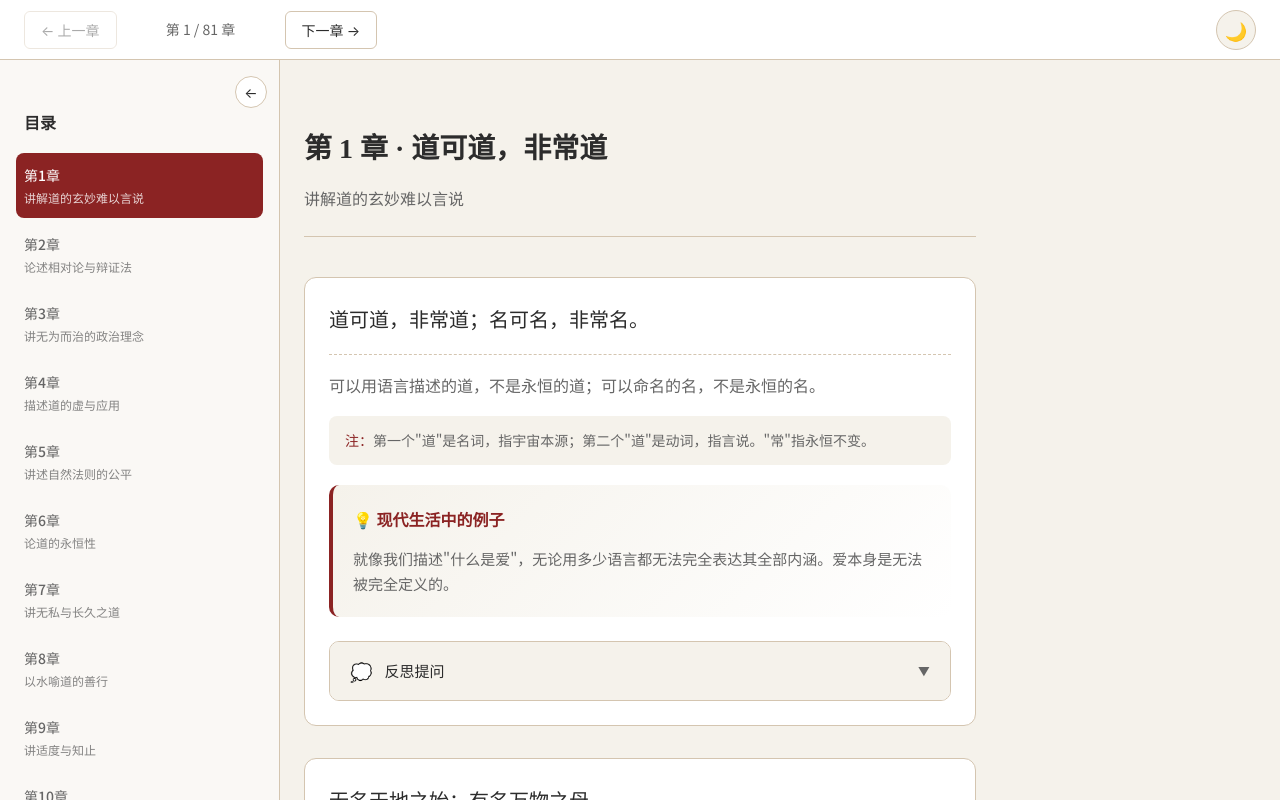
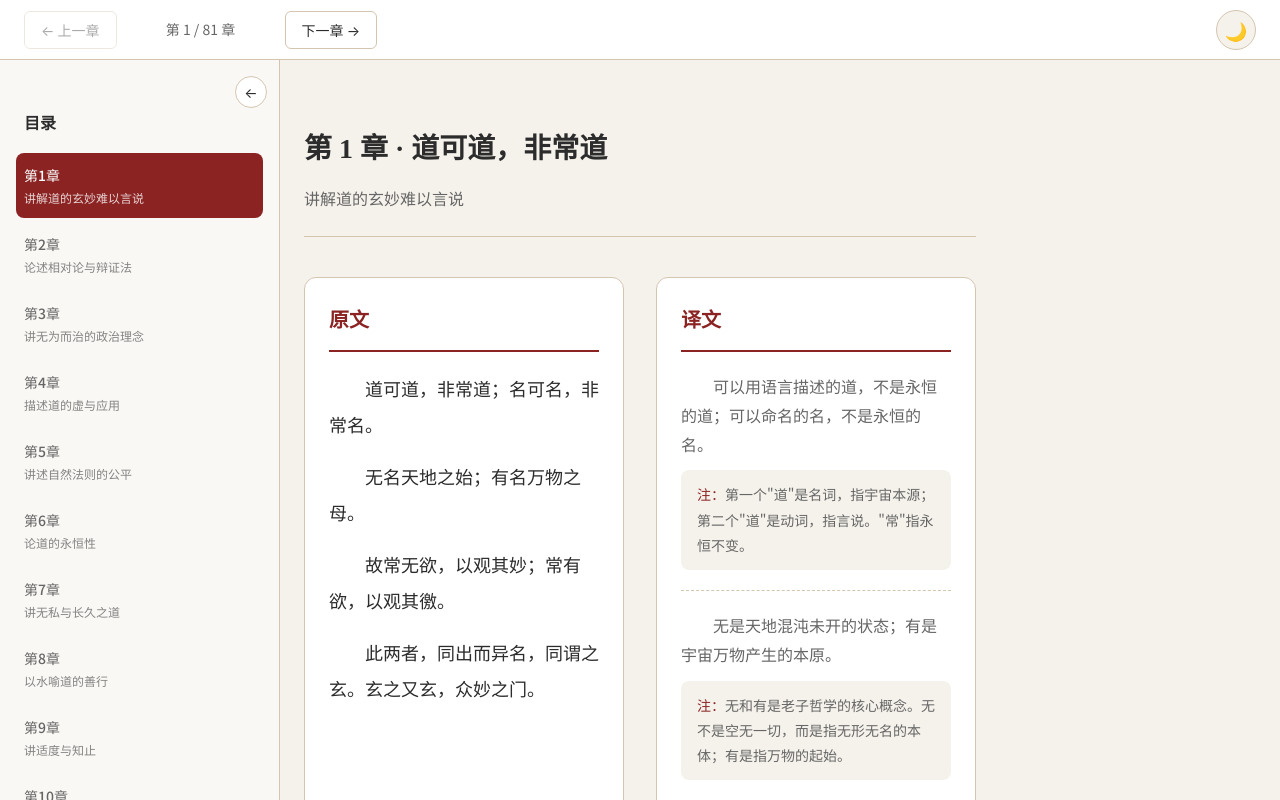
Before and after one commit to west-tboy/Tao-Te-Ching, a React (Vite) app: page / in a window 1280 px wide. Both pictures are taken after a click on the button "开始阅读". Shown: the top 800 px of the page. Built offline with nearby package versions, Linux system fonts and the light colour scheme; the HTML template or start-up script is replaced by a standard one.

Commit message:
refactor: split chapter content into original and translation columns

```diff
--- a/src/components/ChapterContent.css
+++ b/src/components/ChapterContent.css
@@ -1,6 +1,4 @@
 .chapter-content {
-  max-width: 800px;
-  margin: 0 auto;
   padding: 32px;
 }
 
@@ -24,30 +22,63 @@
   line-height: 1.6;
 }
 
-.section-block {
+/* 左右两栏布局 */
+.chapter-layout {
+  display: grid;
+  grid-template-columns: 1fr 1fr;
+  gap: 32px;
+  margin-bottom: 40px;
+}
+
+.chapter-original-section,
+.chapter-translation-section {
   background: var(--card-bg);
   border-radius: 12px;
   padding: 24px;
-  margin-bottom: 32px;
   border: 1px solid var(--border);
-  transition: all 0.3s ease;
 }
 
-.section-original {
+.section-type-title {
+  font-size: 20px;
+  font-weight: 600;
+  color: var(--accent);
   font-family: 'Noto Serif SC', serif;
-  font-size: 20px;
+  margin-bottom: 20px;
+  padding-bottom: 12px;
+  border-bottom: 2px solid var(--accent);
+}
+
+.original-content {
+  font-family: 'Noto Serif SC', serif;
+  font-size: 18px;
+  line-height: 2;
+  color: var(--text-primary);
+}
+
+.original-line {
+  margin-bottom: 16px;
+  text-indent: 2em;
+}
+
+.translation-content {
+  font-size: 16px;
   line-height: 1.8;
-  color: var(--text-primary);
-  margin-bottom: 16px;
-  padding-bottom: 16px;
+  color: var(--text-secondary);
+}
+
+.translation-block {
+  margin-bottom: 20px;
+  padding-bottom: 20px;
   border-bottom: 1px dashed var(--border);
 }
 
-.section-translation {
-  font-size: 16px;
-  color: var(--text-secondary);
-  margin-bottom: 16px;
-  line-height: 1.8;
+.translation-block:last-child {
+  border-bottom: none;
+}
+
+.translation-line {
+  text-indent: 2em;
+  margin-bottom: 12px;
 }
 
 .section-notes {
@@ -56,7 +87,7 @@
   background: var(--bg-primary);
   padding: 12px 16px;
   border-radius: 8px;
-  margin-bottom: 20px;
+  margin-top: 8px;
 }
 
 .section-label {
@@ -64,22 +95,38 @@
   font-weight: 500;
 }
 
-.section-example {
+/* 现代生活中的例子 */
+.chapter-examples {
   background: linear-gradient(135deg, var(--bg-primary) 0%, var(--card-bg) 100%);
-  padding: 20px;
-  border-radius: 10px;
-  margin-top: 20px;
+  border-radius: 12px;
+  padding: 24px;
+  margin-bottom: 40px;
   border-left: 4px solid var(--accent);
 }
 
-.section-example h3 {
-  font-size: 16px;
-  color: var(--accent);
-  margin-bottom: 12px;
+.example-block {
+  margin-bottom: 16px;
+  padding-bottom: 16px;
+  border-bottom: 1px dashed var(--border);
 }
 
-.section-example p {
+.example-block:last-child {
+  margin-bottom: 0;
+  padding-bottom: 0;
+  border-bottom: none;
+}
+
+.example-block p {
   font-size: 15px;
   color: var(--text-secondary);
   line-height: 1.7;
+  text-indent: 2em;
 }
+
+/* 反思与问答 */
+.chapter-reflections {
+  background: var(--card-bg);
+  border-radius: 12px;
+  padding: 24px;
+  border: 1px solid var(--border);
+}
--- a/src/components/ChapterContent.tsx
+++ b/src/components/ChapterContent.tsx
@@ -14,32 +14,55 @@ export function ChapterContent({ chapter }: ChapterContentProps) {
         <p className="chapter-desc">{chapter.summary}</p>
       </header>
 
-      <div className="chapter-sections">
+      <div className="chapter-layout">
+        {/* 左侧：原文 */}
+        <div className="chapter-original-section">
+          <h2 className="section-type-title">原文</h2>
+          <div className="original-content">
             {chapter.sections.map((section, index) => (
-          <div key={index} className="section-block">
-            <div className="section-original">
-              <p>{section.original}</p>
+              <p key={index} className="original-line">{section.original}</p>
+            ))}
           </div>
-            <div className="section-translation">
-              <p>{section.translation}</p>
         </div>
+
+        {/* 右侧：译文 */}
+        <div className="chapter-translation-section">
+          <h2 className="section-type-title">译文</h2>
+          <div className="translation-content">
+            {chapter.sections.map((section, index) => (
+              <div key={index} className="translation-block">
+                <p className="translation-line">{section.translation}</p>
                 {section.notes && (
                   <div className="section-notes">
                     <span className="section-label">注：</span>
                     <span>{section.notes}</span>
                   </div>
                 )}
+              </div>
+            ))}
+          </div>
+        </div>
+      </div>
 
-            <div className="section-example">
-              <h3>💡 现代生活中的例子</h3>
+      {/* 现代生活中的例子 */}
+      <div className="chapter-examples">
+        <h2 className="section-type-title">💡 现代生活中的例子</h2>
+        {chapter.sections.map((section, index) => (
+          <div key={index} className="example-block">
             <p>{section.modernExample}</p>
           </div>
+        ))}
+      </div>
 
+      {/* 反思问答 */}
+      <div className="chapter-reflections">
+        <h2 className="section-type-title">🤔 反思与问答</h2>
+        {chapter.sections.map((section, index) => (
           <Reflection
+            key={index}
             question={section.reflection}
             answer={section.answer}
           />
-          </div>
         ))}
       </div>
     </article>
```
Lines whose indentation alone changed are shown as unchanged.
